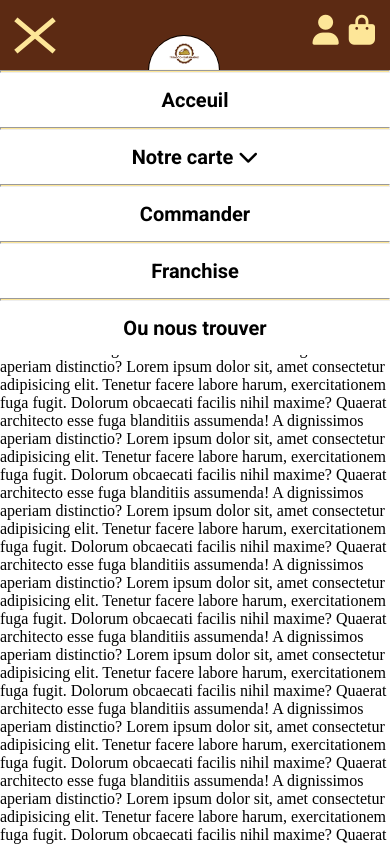
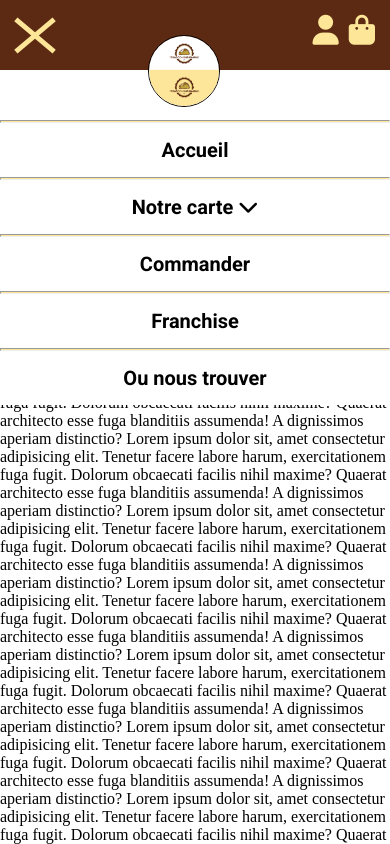
Before and after one commit to MohamedAbdeloifi/resto-empanadas, an Angular app in the folder restoEmpanadas/: page / in a window 390 px wide. Both pictures are taken after a click on the element 35 px from the left and 35 px from the top of the page. Shown: the top 844 px of the page. Built offline with nearby package versions, Linux system fonts and the light colour scheme.

Commit message:
padding du menu principal

```diff
--- a/restoEmpanadas/src/app/header/header.component.html
+++ b/restoEmpanadas/src/app/header/header.component.html
@@ -21,9 +21,9 @@
 </header>
 
 <div class="menuInfo" [class.sortie]="checkSortir">
-  <ul>
+  <ul class="menu-principal">
     <hr>
-    <li>Acceuil</li>
+    <li>Accueil</li>
     <hr>
     <li (click)="sousRub()">Notre carte
       <i class="fa fa-chevron-down" aria-hidden="true" style="  font-size: 20px;" *ngIf="checkRubrique == true"></i>
--- a/restoEmpanadas/src/app/header/header.component.scss
+++ b/restoEmpanadas/src/app/header/header.component.scss
@@ -4,6 +4,7 @@
   header {
     position: sticky;
     top: 0;
+    z-index: 99;
   }
   .container {
     width: 100%;
@@ -106,6 +107,10 @@
     display: block;
   }
 
+  .menu-principal{
+    padding-top: 50px;
+  }
+
   ul li {
     font-size: 20px;
     margin: 15px;
@@ -113,6 +118,7 @@
     cursor: pointer;
     font-weight: bold;
     font-family: $roboto;
+
   }
   ul li:hover {
     text-decoration: underline;
```
